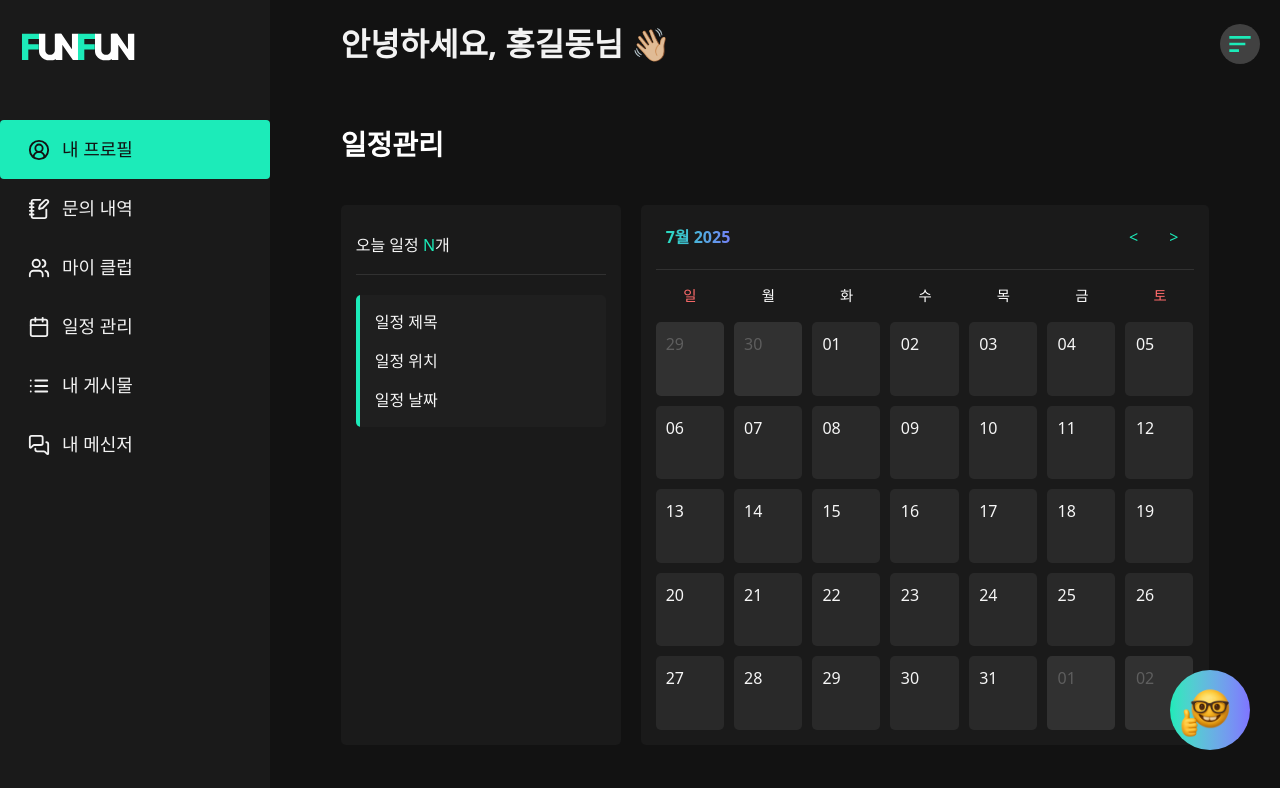
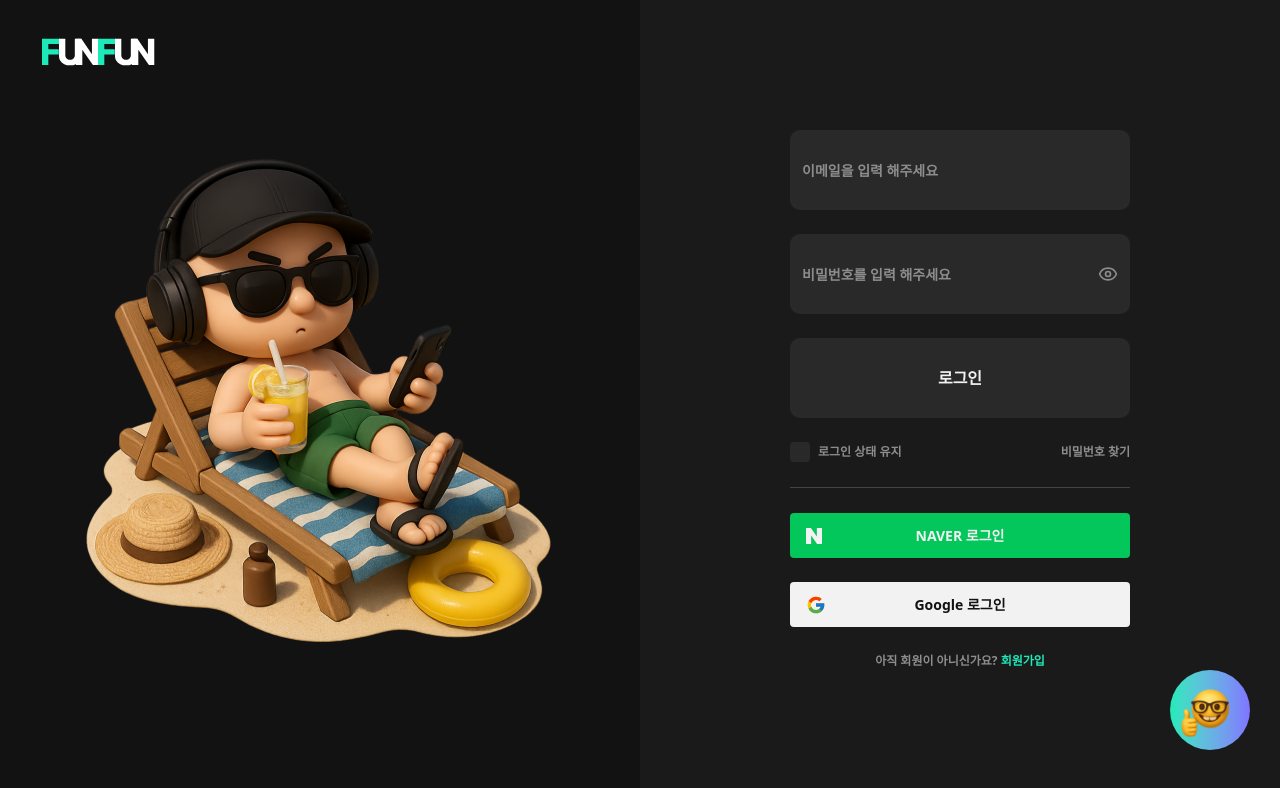
Before and after one commit to prgrms-web-devcourse-final-project/WEB4_5_88hage_FE, a Next.js app: page /test in a window 1280 px wide. Shown: the top 788 px of the page. Built offline with nearby package versions, Linux system fonts and the light colour scheme; no server answers.

Commit message:
Feat: 로그인 에러메시지 갭 조정

```diff
--- a/src/app/test/page.tsx
+++ b/src/app/test/page.tsx
@@ -1,9 +1,10 @@
+import Login from '@/pages/Login';
 import MockupCalendar from '@/pages/MockupCalendar';
 
 export default function page() {
   return (
     <>
-      <MockupCalendar/>
+      <Login />
     </>
   );
 }
--- a/src/pages/Login.tsx
+++ b/src/pages/Login.tsx
@@ -53,25 +53,42 @@
   };
 
   return (
-    <div className="flex h-screen w-screen relative">
+    <div className="relative flex h-screen w-screen">
       {/* 왼쪽(데스크탑 뷰): 배경  */}
       <div className="hidden w-1/2 bg-black lg:flex lg:items-center lg:justify-center">
-        <Image alt="로고" src={logo} className="mb-5 hidden lg:block lg:absolute top-[30px] left-[40px]" priority />
-        <Image alt="로그인 이미지" src={loginBgImg} className="hidden lg:block" width={500} height={500} priority />
+        <Image
+          alt="로고"
+          src={logo}
+          className="top-[30px] left-[40px] mb-5 hidden lg:absolute lg:block"
+          priority
+        />
+        <Image
+          alt="로그인 이미지"
+          src={loginBgImg}
+          className="hidden lg:block"
+          width={500}
+          height={500}
+          priority
+        />
       </div>
       {/* 오른쪽: 로그인 창 */}
-      <div className="flex w-full flex-col items-center justify-center px-[20px] lg:px-[150px] lg:w-1/2 bg-gray-7">
-        <div className="w-full space-y-4 min-w-[335px]">
-          <form onSubmit={handleSubmit(onSubmit)} className="space-y-4 lg:space-y-7">
+      <div className="bg-gray-7 flex w-full flex-col items-center justify-center px-[20px] lg:w-1/2 lg:px-[150px]">
+        <div className="w-full min-w-[335px] space-y-4">
+          <form
+            onSubmit={handleSubmit(onSubmit)}
+            className="space-y-4 lg:space-y-6"
+          >
             <Input
               placeholder="이메일을 입력 해주세요"
               {...register('email', {
                 required: '이메일을 입력해주세요',
               })}
-              className='h-[60px] lg:h-[80px] w-full rounded-[5px] lg:rounded-[10px]'
+              className="h-[60px] w-full rounded-[5px] lg:h-[80px] lg:rounded-[10px]"
             />
             {errors.email && (
-              <p className="text-sm text-red-500">{errors.email.message}</p>
+              <p className="t4 mt-[-10px] mb-3 text-red-500">
+                {errors.email.message}
+              </p>
             )}
 
             <Input
@@ -80,19 +97,23 @@
               {...register('password', {
                 required: '비밀번호를 입력해주세요',
               })}
-              className='h-[60px] lg:h-[80px] w-full rounded-[5px] lg:rounded-[10px]'
+              className="h-[60px] w-full rounded-[5px] lg:h-[80px] lg:rounded-[10px]"
             />
             {errors.password && (
-              <p className="text-sm text-red-500">{errors.password.message}</p>
+              <p className="t4 mt-[-10px] mb-3 text-red-500">
+                {errors.password.message}
+              </p>
             )}
 
-            <GrayButton type="submit" className="text-white h-[80px] bg-gray-5 w-full rounded-[10px]">
+            <GrayButton
+              type="submit"
+              className="bg-gray-5 h-[80px] w-full rounded-[10px] text-white"
+            >
               로그인
             </GrayButton>
+
             {loginError && (
-              <p className="py-2 text-center text-sm text-red-500">
-                {loginError}
-              </p>
+              <p className="t4 py-2 text-center text-red-500">{loginError}</p>
             )}
 
             <div className="t4 flex items-center justify-between font-semibold text-[#8d8d8d]">
@@ -102,20 +123,31 @@
                   {...register('keepLoggedIn')}
                 />
               </label>
-              <button type="button">비밀번호 찾기</button>
+              <button
+                type="button"
+                onClick={() => router.push('/password-change')}
+              >
+                비밀번호 찾기
+              </button>
             </div>
           </form>
 
-          <hr className="border-t border-[#434343] my-[16px] lg:my-[25px]" />
+          <hr className="my-[16px] border-t border-[#434343] lg:my-[25px]" />
 
-          <div className="lg:space-y-7 space-y-4">
+          <div className="space-y-4 lg:space-y-6">
             <LoginButton type="naver" />
             <LoginButton type="google" />
           </div>
 
-          <div className="t4 text-gray-6 mt-[14px] lg:mt-[25px] text-center font-semibold">
-            <span className='text-[#8D8D8D]'>아직 회원이 아니신가요? </span>
-            <button className="text-main">회원가입</button>
+          <div className="t4 text-gray-6 mt-[14px] text-center font-semibold lg:mt-[25px]">
+            <span className="text-[#8D8D8D]">아직 회원이 아니신가요? </span>
+            <button
+              type="button"
+              className="text-main"
+              onClick={() => router.push('/signup')}
+            >
+              회원가입
+            </button>
           </div>
         </div>
       </div>
```
